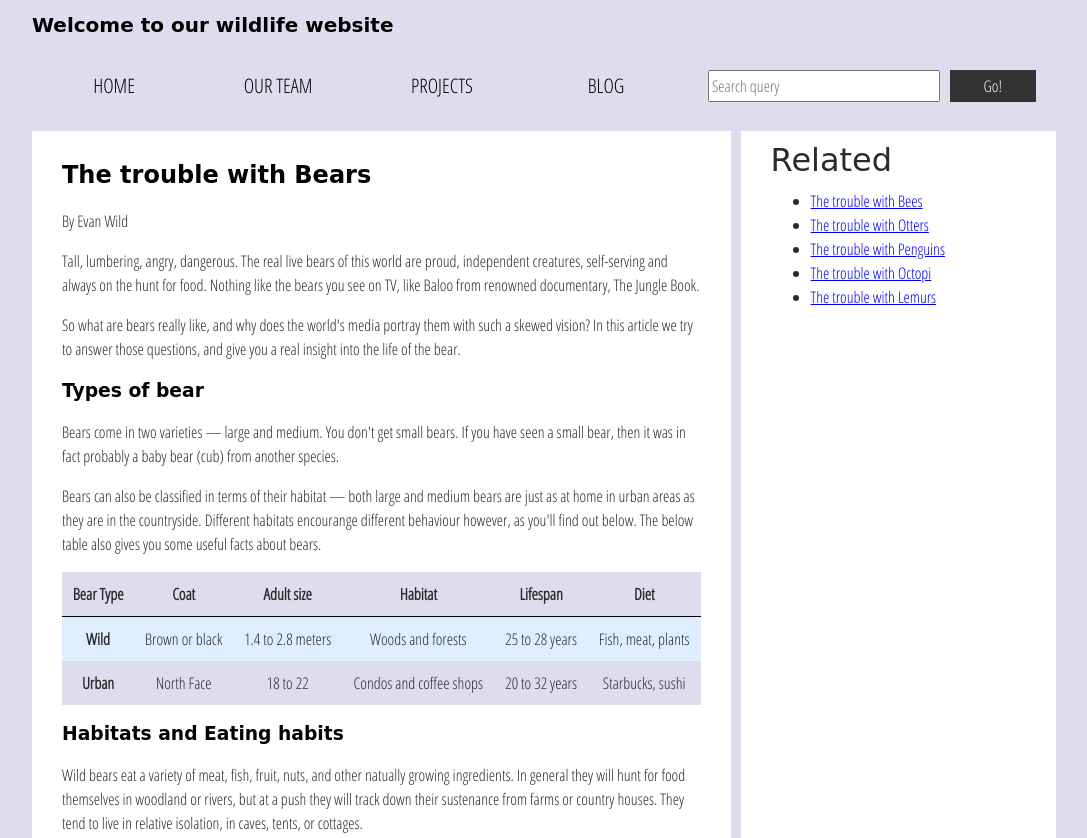
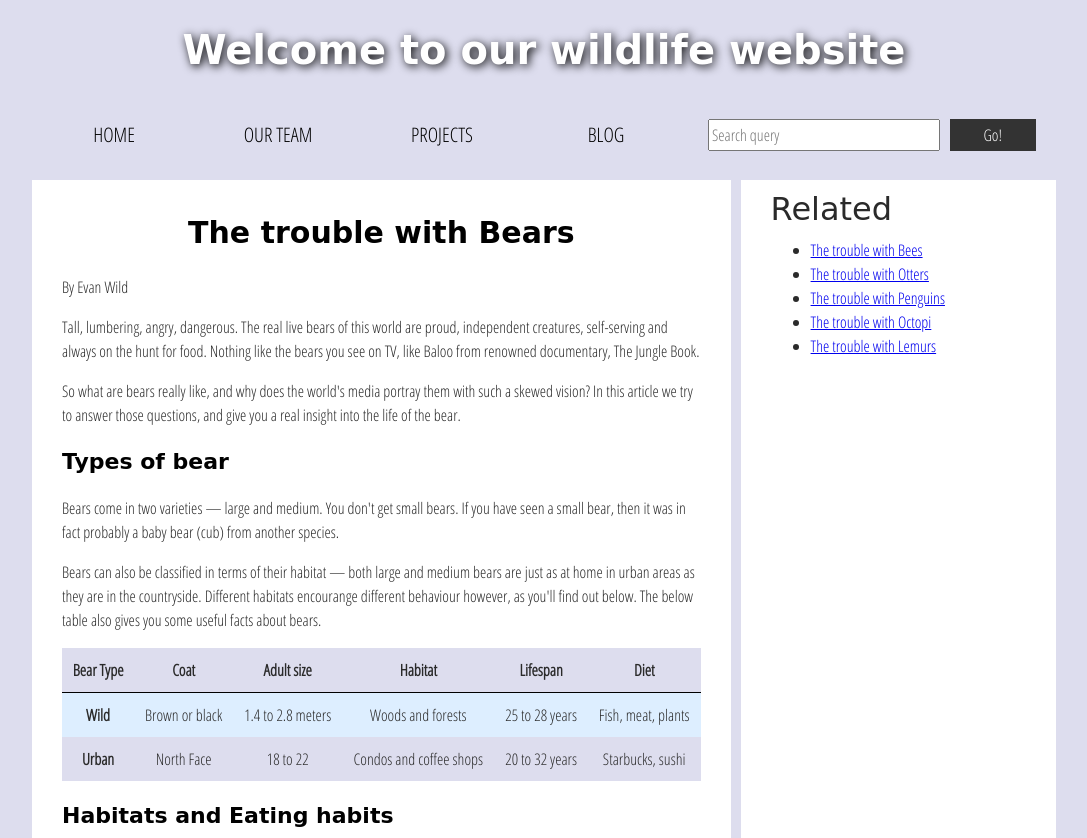
Before and after one commit to OmairAhmad0/omairahmad.INFT-1206.assignment5.github.io, a plain HTML site: page index.html in a window 1280 px wide. Shown: the top 838 px of the page, without its empty margins (96-1183 px from the left). Drawn offline with Linux system fonts and the light colour scheme; a web font is replaced by a local one.

Commit message:
Fourth Commit

```diff
--- a/style.css
+++ b/style.css
@@ -31,6 +31,22 @@ p, input, li, table, label {
 h1, h2, h3 {
   font-family: 'Sonsie One', cursive;
   color: #000000;
+}
+
+h1 {
+  font-size: 4rem;
+  text-align: center;
+  color: rgb(255, 255, 255);
+  text-shadow: 2px 2px 10px #000000;
+}
+
+h2 {
+  font-size: 3rem;
+  text-align: center;
+}
+
+h3 {
+  font-size: 2.2rem;
 }
 
 p, li, table {
```
